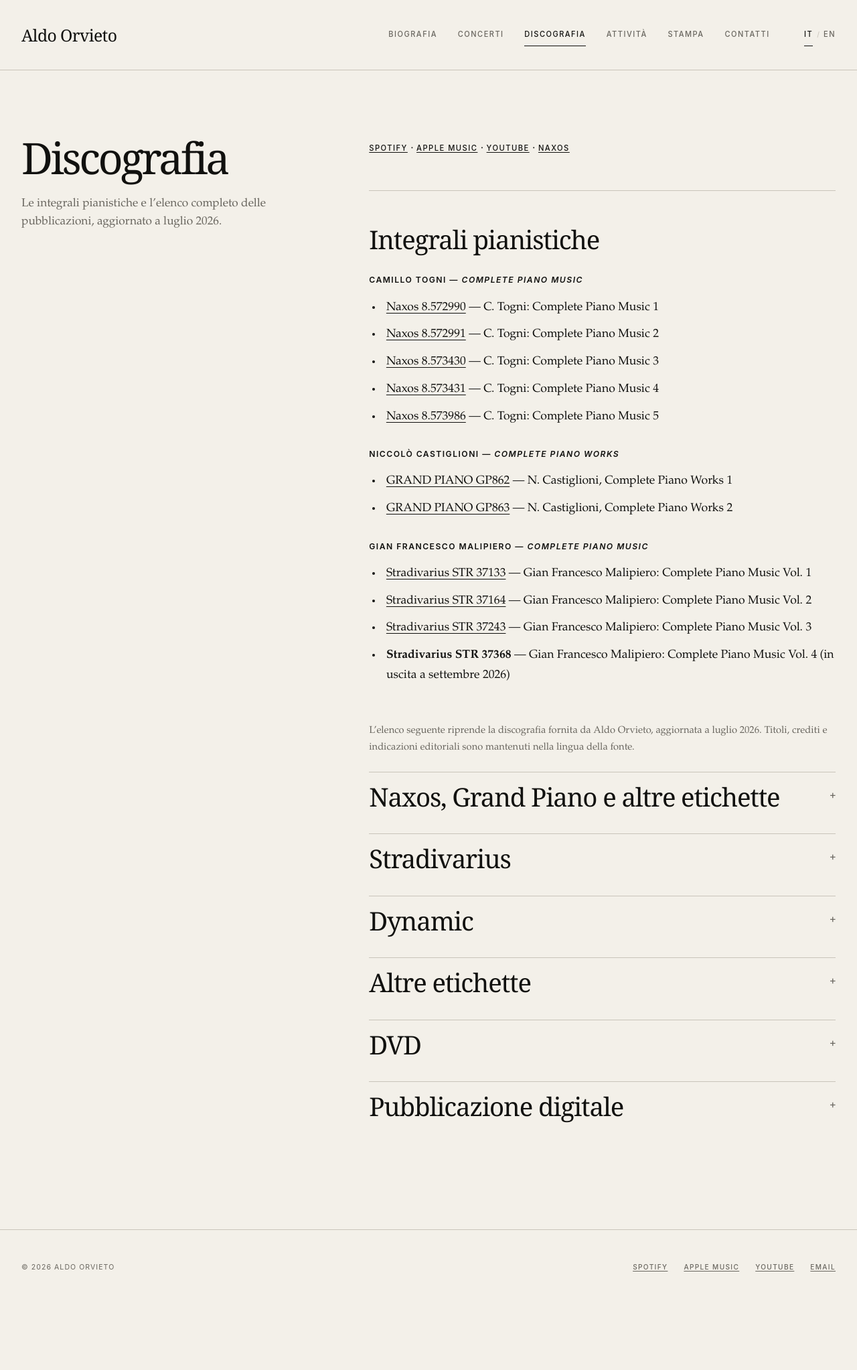
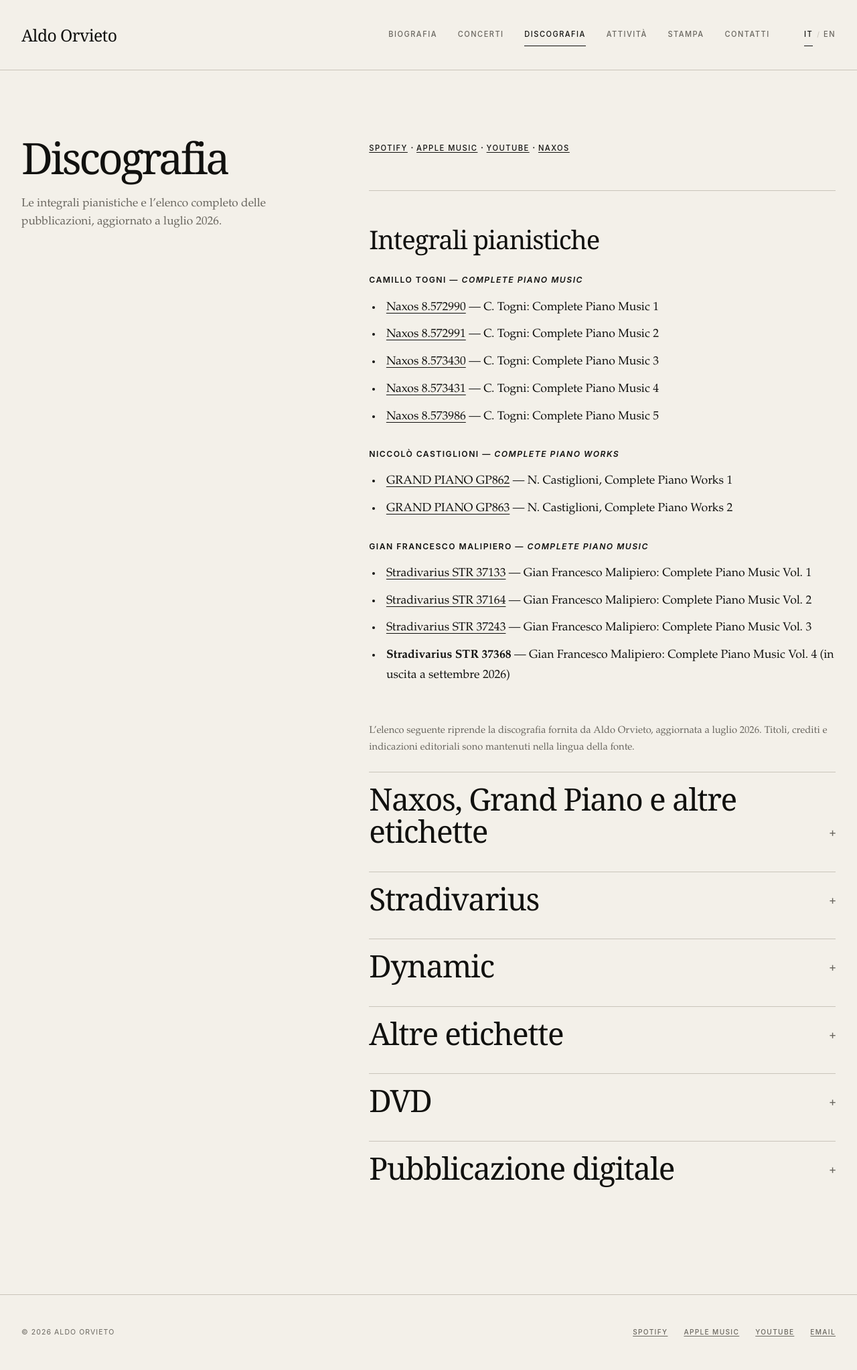
Before and after one commit to aldoorvieto/aldoorvieto.github.io, a Jekyll site: the page built from studio/discografia.md, in a window 1280 px wide. Shown: the whole page at 67% size. Built offline with Jekyll 4.4.1, drawn with Linux system fonts in a browser that asks for light colours; before the commit the page ends 1948 px from its top, so only the background shows below that.

Commit message:
Enlarge collapsible discography section titles
Summary headings go from clamp(2rem, 3vw, 3rem) to
clamp(2.5rem, 3.6vw, 4rem), with the +/- indicator realigned.
Shared CSS, so the change applies to both IT and EN pages.

```diff
--- a/assets/css/style.css
+++ b/assets/css/style.css
@@ -349,7 +349,7 @@ a:focus-visible { outline: 2px solid currentColor; outline-offset: 4px; }
   padding-top: 1rem;
   border-top: 1px solid var(--line);
   font-family: var(--serif);
-  font-size: clamp(2rem, 3vw, 3rem);
+  font-size: clamp(2.5rem, 3.6vw, 4rem);
   letter-spacing: -0.03em;
   line-height: 1.05;
   list-style: none;
@@ -361,9 +361,9 @@ a:focus-visible { outline: 2px solid currentColor; outline-offset: 4px; }
   margin-left: 1rem;
   color: var(--muted);
   font-family: var(--sans);
-  font-size: 1rem;
+  font-size: 1.1rem;
   font-weight: 400;
-  line-height: 2.2;
+  line-height: 3;
 }
 .discography-section[open] summary::after { content: "–"; }
 .discography-section[open] summary { margin-bottom: 1.35rem; }
```
